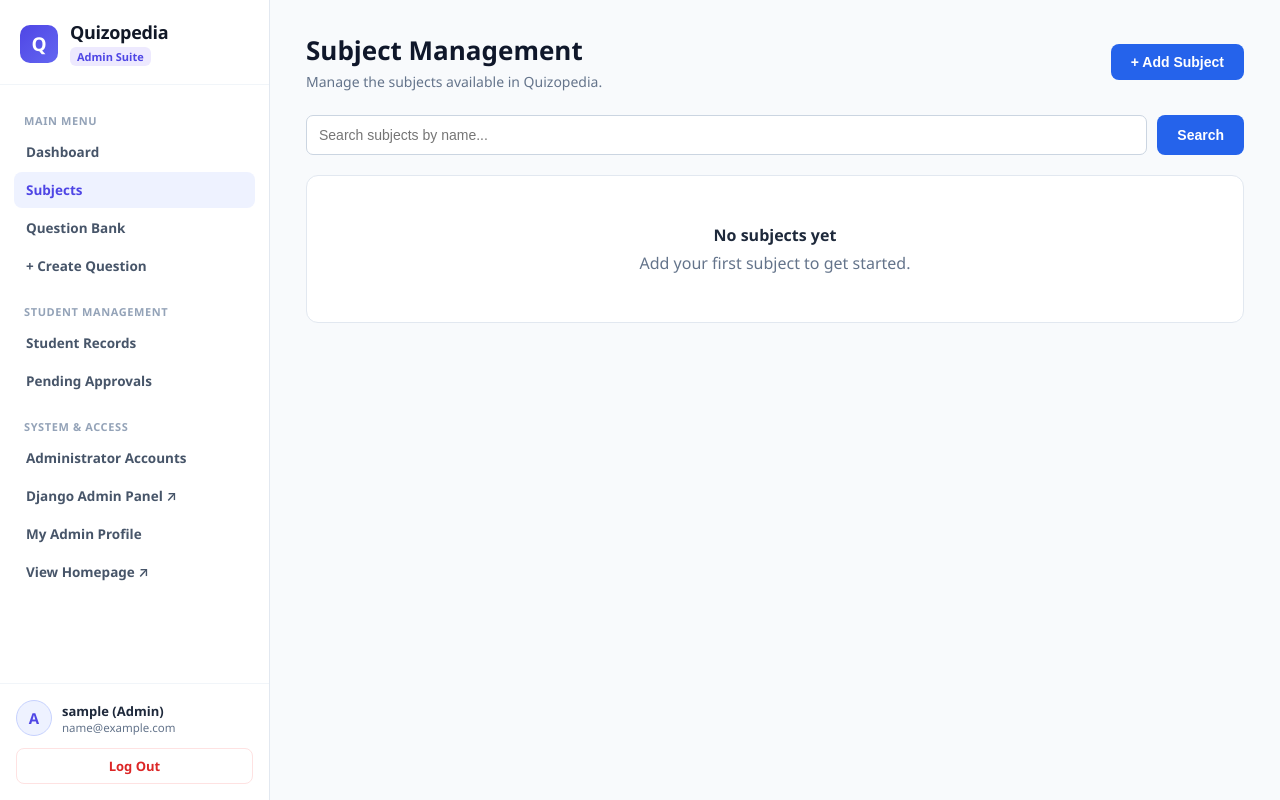
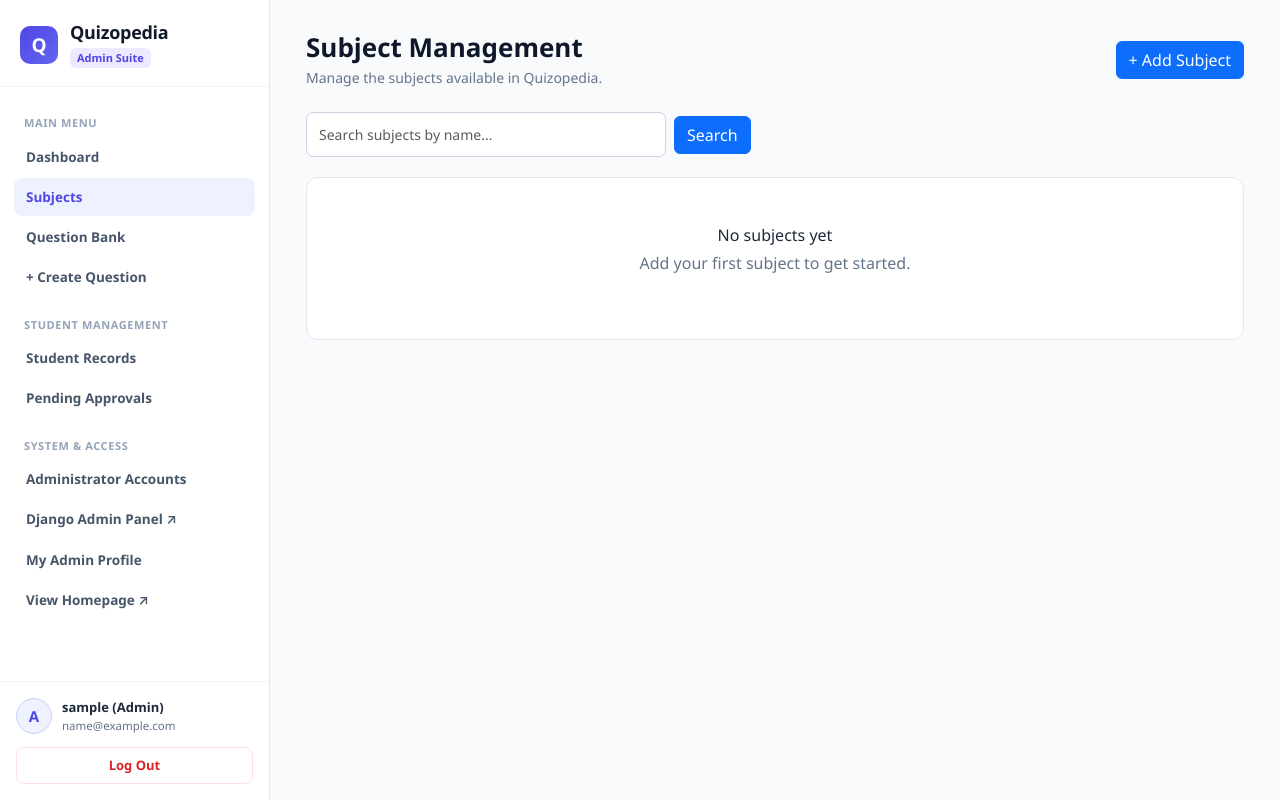
Before and after one commit to buildwithsavan/Quizopedia, a Django app: page /subjects/ in a window 1280 px wide. Run offline with Django 5.2, Linux system fonts and the light colour scheme; the visitor is signed in with stand-in values (Sample User, id 1); data that the repository does not hold is empty.

Commit message:
Task 34 to 36: Add Validation, Subject link to question and option model, subject management UI using Bootstrap

```diff
--- a/reports/templates/reports/dashboard.html
+++ b/reports/templates/reports/dashboard.html
@@ -106,7 +106,7 @@
         }
 
         .btn-primary:hover {
-            background: #4338ca;
+            background: #4f46e5;
         }
 
         .btn-secondary {
--- a/reports/templates/reports/subject_list.html
+++ b/reports/templates/reports/subject_list.html
@@ -4,6 +4,8 @@
     <meta charset="UTF-8">
     <meta name="viewport" content="width=device-width, initial-scale=1.0">
     <title>Subject Management | Quizopedia</title>
+
+    <link href="https://cdn.jsdelivr.net/npm/bootstrap@5.3.3/dist/css/bootstrap.min.css" rel="stylesheet">
 
     <style>
         * {
@@ -259,6 +261,7 @@
             max-width: 520px;
             padding: 28px 30px;
             animation: modalFadeIn 0.18s ease-out;
+            pointer-events: auto;
         }
 
         @keyframes modalFadeIn {
@@ -505,7 +508,9 @@
                     <h1>Subject Management</h1>
                     <div class="header-subtext">Manage the subjects available in Quizopedia.</div>
                 </div>
-                <button type="button" class="btn-add-subject" onclick="openAddSubjectModal()">
+                <button type="button"
+                        class="btn btn-primary"
+                        onclick="openAddSubjectModal()">
                     + Add Subject
                 </button>
             </div>
@@ -521,23 +526,19 @@
             {% endif %}
 
 
-<form method="get" class="search-form">
-    <input
-        type="text"
-        name="search"
-        placeholder="Search subjects by name..."
-        value="{{ search_query }}"
-        aria-label="Search subjects by name"
-    >
+<form method="get" class="search-form d-flex flex-wrap align-items-center gap-2">
+    <input type="text"
+           name="search"
+           class="form-control"
+           style="max-width: 360px;"
+           placeholder="Search subjects by name..."
+           value="{{ search_query }}"
+           aria-label="Search subjects by name">
 
-    <button type="submit" class="btn-add-subject">
-        Search
-    </button>
+    <button type="submit" class="btn btn-primary">Search</button>
 
     {% if search_query %}
-        <a href="{% url 'subject_list' %}" class="btn-action-edit">
-            Clear
-        </a>
+        <a href="{% url 'subject_list' %}" class="btn btn-outline-secondary">Clear</a>
     {% endif %}
 </form>
 
@@ -545,8 +546,8 @@
             <div class="table-panel">
                 <div class="table-responsive">
                     {% if subjects %}
-                        <table>
-                            <thead>
+                        <table class="table table-hover table-striped align-middle mb-0">
+                            <thead class="table-light">
                                 <tr>
                                     <th class="col-num">#</th>
                                     <th class="col-name">Subject Name</th>
@@ -623,7 +624,7 @@
 
 
     <div class="modal-overlay" id="addSubjectModal" onclick="closeModalOnBackdrop(event, 'addSubjectModal')">
-        <div class="modal-dialog">
+        <div class="modal-dialog" onclick="event.stopPropagation()">
             <div class="modal-header">
                 <h2>Add Subject</h2>
                 <button type="button" class="modal-close-btn" onclick="closeModal('addSubjectModal')">&times;</button>
@@ -641,7 +642,7 @@
                         type="text"
                         name="name"
                         id="addSubjectName"
-                        class="form-input"
+                        class="form-control"
                         maxlength="100"
                         placeholder="e.g., History"
                         required
@@ -653,8 +654,8 @@
                     <textarea
                         name="description"
                         id="addSubjectDescription"
-                        class="form-textarea"
-                        placeholder="History is the roadmap of human experience that explains how past events shaped our modern laws, cultures, and societies."
+                        class="form-control"
+                        placeholder="Enter a short description (optional)"
                     ></textarea>
                 </div>
 
@@ -667,7 +668,7 @@
     </div>
 
     <div class="modal-overlay" id="editSubjectModal" onclick="closeModalOnBackdrop(event, 'editSubjectModal')">
-        <div class="modal-dialog">
+        <div class="modal-dialog" onclick="event.stopPropagation()">
             <div class="modal-header">
                 <h2>Edit Subject</h2>
                 <button type="button" class="modal-close-btn" onclick="closeModal('editSubjectModal')">&times;</button>
@@ -685,7 +686,7 @@
                         type="text"
                         name="name"
                         id="editSubjectNameInput"
-                        class="form-input"
+                        class="form-control"
                         maxlength="100"
                         required
                     >
@@ -696,20 +697,20 @@
                     <textarea
                         name="description"
                         id="editSubjectDescInput"
-                        class="form-textarea"
+                        class="form-control"
                     ></textarea>
                 </div>
 
                 <div class="modal-actions">
-                    <button type="submit" class="btn-modal-save">Save Subject</button>
-                    <button type="button" class="btn-modal-cancel" onclick="closeModal('editSubjectModal')">Cancel</button>
+                    <button type="submit" class="btn btn-primary">Save Subject</button>
+                    <button type="button" class="btn btn-outline-secondary" onclick="closeModal('editSubjectModal')">Cancel</button>
                 </div>
             </form>
         </div>
     </div>
 
     <div class="modal-overlay" id="deleteSubjectModal" onclick="closeModalOnBackdrop(event, 'deleteSubjectModal')">
-        <div class="modal-dialog">
+        <div class="modal-dialog" onclick="event.stopPropagation()">
             <div class="modal-header">
                 <h2>Delete Subject</h2>
                 <button type="button" class="modal-close-btn" onclick="closeModal('deleteSubjectModal')">&times;</button>
```
